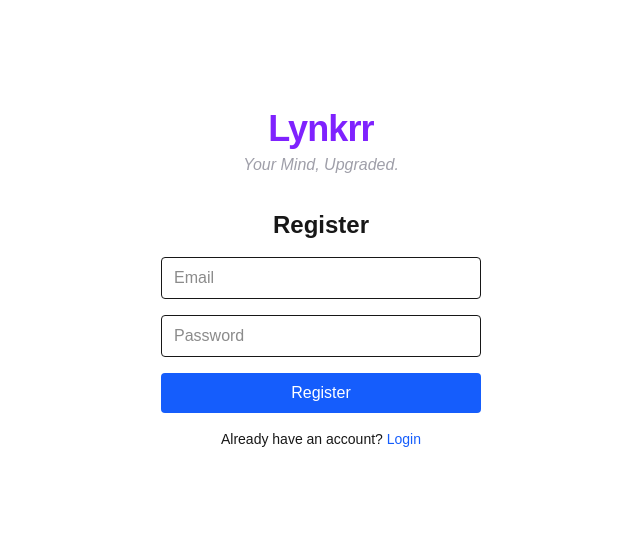
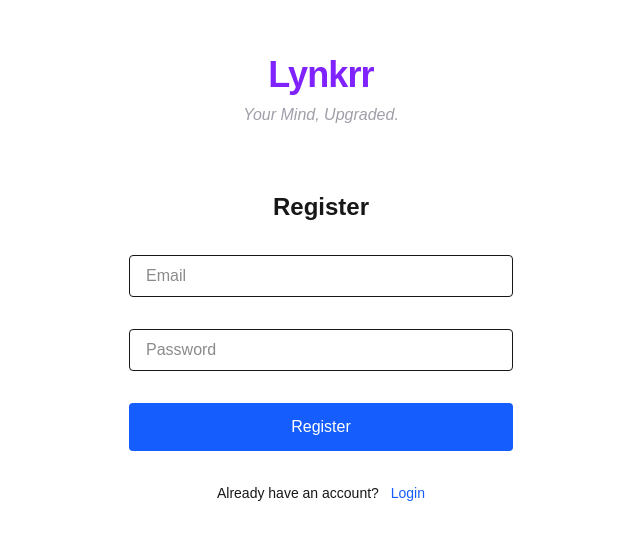
Before and after one commit to Archis03007/linked-notes-app, a Next.js app: page /register in a window 1280 px wide. Shown: the part 121-660 px from the top of the page, without its empty margins (319-959 px from the left). Built offline with nearby package versions, Linux system fonts and the light colour scheme; no server answers.

Commit message:
Refactor Login and Register pages to enhance layout and spacing, improving visual consistency. Update AuthForm component styles for better usability and adjust error/success message display.

```diff
--- a/src/app/login/page.tsx
+++ b/src/app/login/page.tsx
@@ -11,15 +11,15 @@ export default function LoginPage() {
   }, [setUsername]);
 
   return (
-    <div className="flex flex-col items-center justify-center min-h-screen p-4">
-      <div className="mb-8 flex flex-col items-center">
-        <div className="text-4xl font-extrabold tracking-tight text-violet-600 mb-1">Lynkrr</div>
+    <div className="flex flex-col items-center justify-center min-h-screen p-8">
+      <div className="mb-16 flex flex-col items-center">
+        <div className="text-4xl font-extrabold tracking-tight text-violet-600 mb-2">Lynkrr</div>
         <div className="text-zinc-400 text-base font-medium italic">Your Mind, Upgraded.</div>
       </div>
-      <h1 className="text-2xl font-bold mb-4">Login</h1>
+      <h1 className="text-2xl font-bold mb-8">Login</h1>
       <AuthForm mode="login" />
-      <p className="mt-4 text-sm">
-        Don&apos;t have an account? <Link href="/register" className="text-blue-600 hover:underline">Register</Link>
+      <p className="mt-8 text-sm">
+        Don&apos;t have an account? <Link href="/register" className="text-blue-600 hover:underline ml-2">Register</Link>
       </p>
     </div>
   );
--- a/src/app/register/page.tsx
+++ b/src/app/register/page.tsx
@@ -3,15 +3,15 @@ import AuthForm from "@/components/AuthForm";
 
 export default function RegisterPage() {
   return (
-    <div className="flex flex-col items-center justify-center min-h-screen p-4">
-      <div className="mb-8 flex flex-col items-center">
-        <div className="text-4xl font-extrabold tracking-tight text-violet-600 mb-1">Lynkrr</div>
+    <div className="flex flex-col items-center justify-center min-h-screen p-8">
+      <div className="mb-16 flex flex-col items-center">
+        <div className="text-4xl font-extrabold tracking-tight text-violet-600 mb-2">Lynkrr</div>
         <div className="text-zinc-400 text-base font-medium italic">Your Mind, Upgraded.</div>
       </div>
-      <h1 className="text-2xl font-bold mb-4">Register</h1>
+      <h1 className="text-2xl font-bold mb-8">Register</h1>
       <AuthForm mode="register" />
-      <p className="mt-4 text-sm">
-        Already have an account? <Link href="/login" className="text-blue-600 hover:underline">Login</Link>
+      <p className="mt-8 text-sm">
+        Already have an account? <Link href="/login" className="text-blue-600 hover:underline ml-2">Login</Link>
       </p>
     </div>
   );
--- a/src/components/AuthForm.tsx
+++ b/src/components/AuthForm.tsx
@@ -53,14 +53,14 @@ export default function AuthForm({ mode }: AuthFormProps) {
   };
 
   return (
-    <form onSubmit={handleSubmit} className="flex flex-col gap-4 w-80 max-w-full">
+    <form onSubmit={handleSubmit} className="flex flex-col gap-8 w-[384px] max-w-full">
       <input
         type="email"
         placeholder="Email"
         value={email}
         onChange={e => setEmail(e.target.value)}
         required
-        className="border rounded px-3 py-2"
+        className="border rounded px-4 py-2"
       />
       <input
         type="password"
@@ -68,24 +68,24 @@ export default function AuthForm({ mode }: AuthFormProps) {
         value={password}
         onChange={e => setPassword(e.target.value)}
         required
-        className="border rounded px-3 py-2"
+        className="border rounded px-4 py-2"
       />
       <button
         type="submit"
         disabled={loading}
-        className="bg-blue-600 text-white rounded px-4 py-2 hover:bg-blue-700 disabled:opacity-50 flex items-center justify-center"
+        className="bg-blue-600 text-white rounded px-4 py-2 hover:bg-blue-700 disabled:opacity-50 flex items-center justify-center h-12"
       >
         {loading ? (
           <>
-            <Loader className="w-5 h-5 mr-2 animate-spin" />
+            <Loader className="w-6 h-6 mr-2 animate-spin" />
             {mode === "login" ? "Logging in..." : "Registering..."}
           </>
         ) : (
           mode === "login" ? "Login" : "Register"
         )}
       </button>
-      {error && <div className="text-red-600 text-sm">{error}</div>}
-      {mode === "register" && success && <div className="text-green-600 text-sm">{success}</div>}
+      {error && <div className="text-red-600 text-sm mt-4">{error}</div>}
+      {mode === "register" && success && <div className="text-green-600 text-sm mt-4">{success}</div>}
     </form>
   );
 }
```
